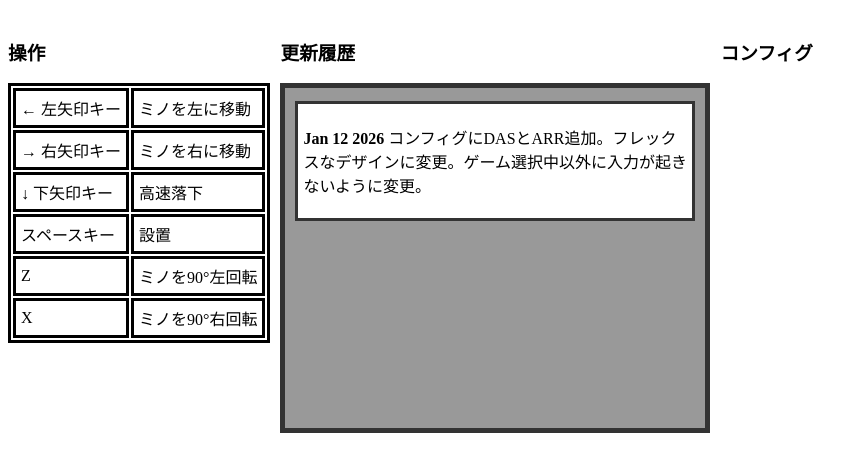
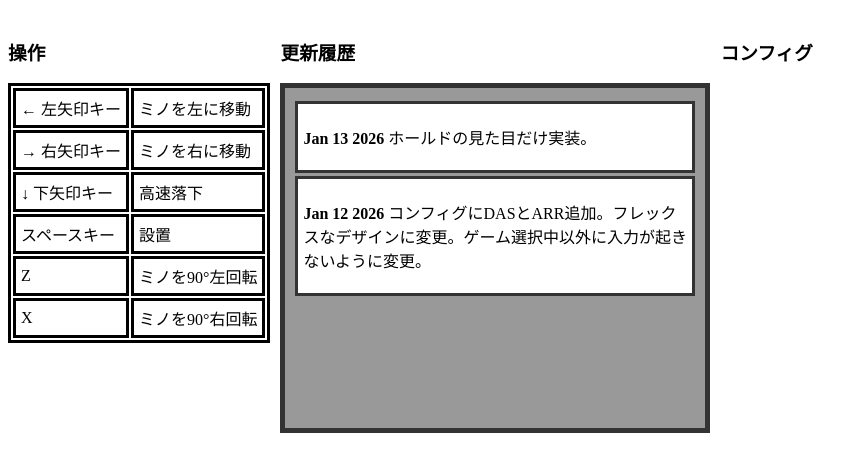
Before and after one commit to Ito-Hideaki/teresource, a website built with Vite: page index.html in a window 1280 px wide. Shown: the part 61-532 px from the top of the page, without its empty margins (0-867 px from the left). Built offline with nearby package versions, Linux system fonts and the light colour scheme.

Commit message:
edit update history

```diff
--- a/index.html
+++ b/index.html
@@ -84,9 +84,8 @@
       <div>
         <h3>更新履歴</h3>
         <div class="updatehistorybox" style=" width: 400px;">
-        <div>
-          <p><strong>Jan 12 2026</strong> コンフィグにDASとARR追加。フレックスなデザインに変更。ゲーム選択中以外に入力が起きないように変更。</p>
-        </div>
+        <div><p><strong>Jan 13 2026</strong> ホールドの見た目だけ実装。</p></div>
+        <div><p><strong>Jan 12 2026</strong> コンフィグにDASとARR追加。フレックスなデザインに変更。ゲーム選択中以外に入力が起きないように変更。</p></div>
       </div>
       </div>
       <div style="min-width: 400px; flex-grow: 1;">
```
